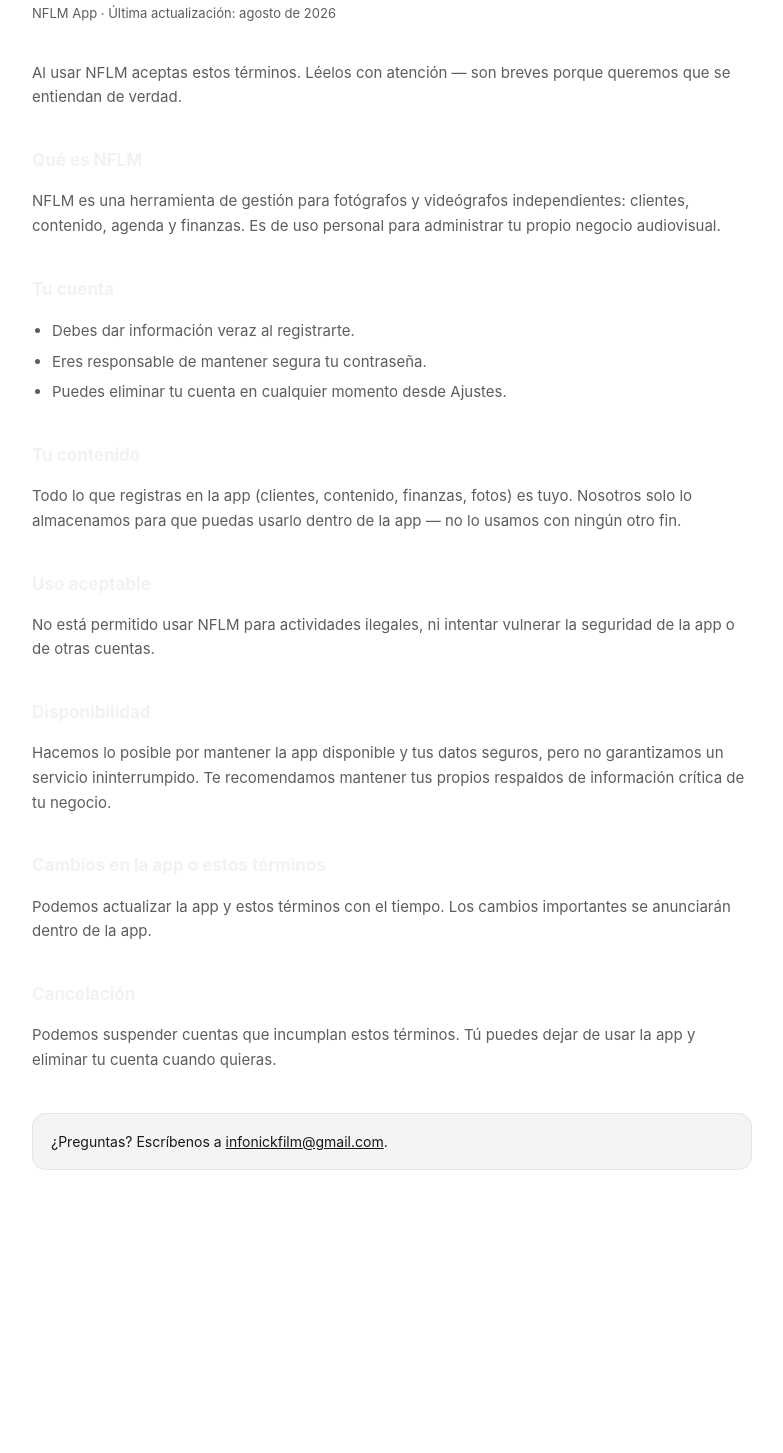
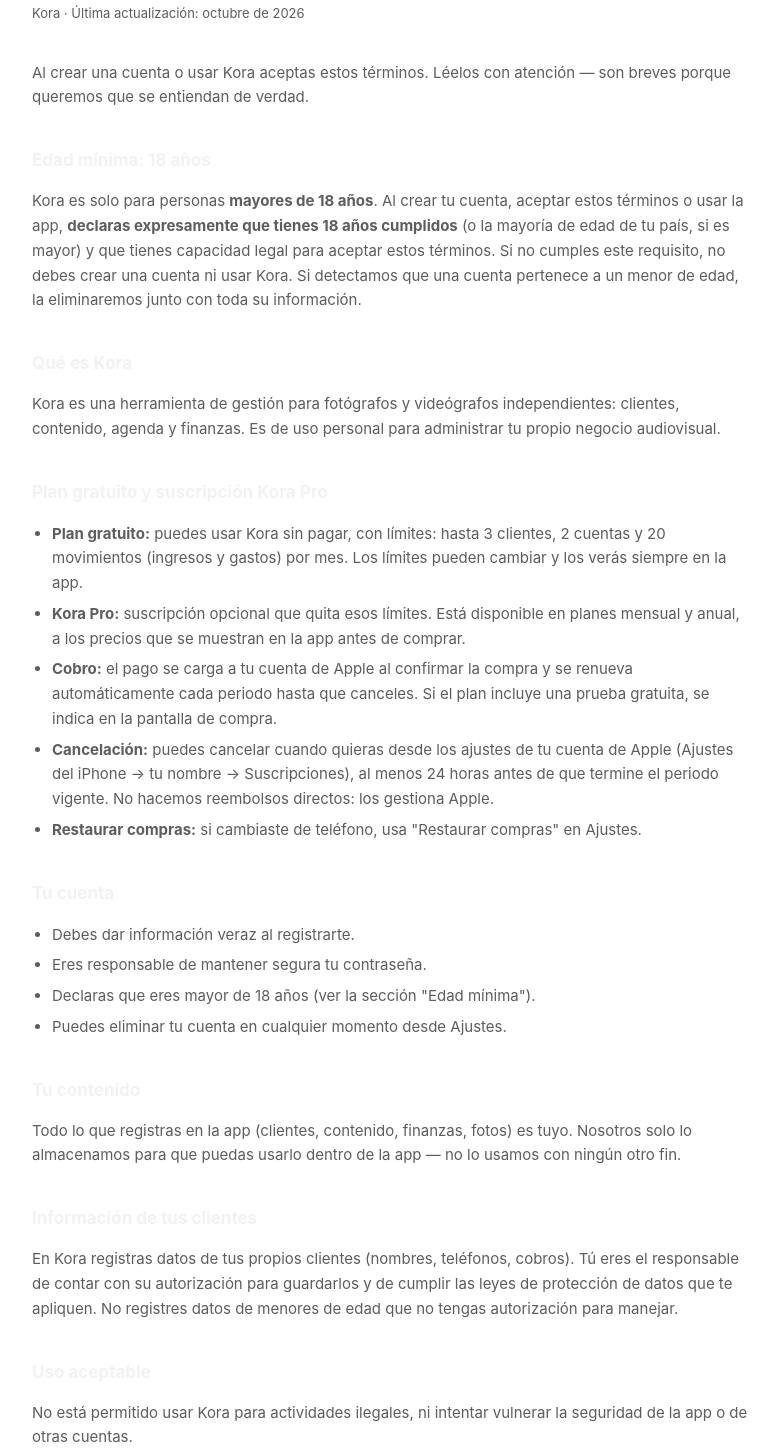
Before and after one commit to infonickfilm-arch/infonickfilm-arch.github.io, a plain HTML site: page nflm-legal/terms.html in a window 1280 px wide. Shown: the part 118-1571 px from the top of the page, without its empty margins (248-1031 px from the left). Before the commit the page ends 1368 px from the top, so only its background shows below. Drawn offline with Linux system fonts and the light colour scheme.

Commit message:
Copia de terminos y privacidad actualizada (edad 18+, suscripcion, contacto)

```diff
--- a/nflm-legal/terms.html
+++ b/nflm-legal/terms.html
@@ -3,7 +3,7 @@
 <head>
 <meta charset="utf-8" />
 <meta name="viewport" content="width=device-width, initial-scale=1" />
-<title>Términos de Servicio — NFLM App</title>
+<title>Términos de Servicio — Kora</title>
 <style>
   :root { color-scheme: dark light; }
   body {
@@ -34,22 +34,40 @@
 <body>
 <div class="wrap">
   <h1>Términos de Servicio</h1>
-  <p class="updated">NFLM App · Última actualización: agosto de 2026</p>
+  <p class="updated">Kora · Última actualización: octubre de 2026</p>
 
   <p>
-    Al usar NFLM aceptas estos términos. Léelos con atención — son breves porque queremos que se entiendan de verdad.
+    Al crear una cuenta o usar Kora aceptas estos términos. Léelos con atención — son breves porque queremos que se entiendan de verdad.
   </p>
 
-  <h2>Qué es NFLM</h2>
+  <h2>Edad mínima: 18 años</h2>
   <p>
-    NFLM es una herramienta de gestión para fotógrafos y videógrafos independientes: clientes, contenido, agenda
+    Kora es solo para personas <strong>mayores de 18 años</strong>. Al crear tu cuenta, aceptar estos términos o usar la
+    app, <strong>declaras expresamente que tienes 18 años cumplidos</strong> (o la mayoría de edad de tu país, si es mayor)
+    y que tienes capacidad legal para aceptar estos términos. Si no cumples este requisito, no debes crear una cuenta ni
+    usar Kora. Si detectamos que una cuenta pertenece a un menor de edad, la eliminaremos junto con toda su información.
+  </p>
+
+  <h2>Qué es Kora</h2>
+  <p>
+    Kora es una herramienta de gestión para fotógrafos y videógrafos independientes: clientes, contenido, agenda
     y finanzas. Es de uso personal para administrar tu propio negocio audiovisual.
   </p>
+
+  <h2>Plan gratuito y suscripción Kora Pro</h2>
+  <ul>
+    <li><strong>Plan gratuito:</strong> puedes usar Kora sin pagar, con límites: hasta 3 clientes, 2 cuentas y 20 movimientos (ingresos y gastos) por mes. Los límites pueden cambiar y los verás siempre en la app.</li>
+    <li><strong>Kora Pro:</strong> suscripción opcional que quita esos límites. Está disponible en planes mensual y anual, a los precios que se muestran en la app antes de comprar.</li>
+    <li><strong>Cobro:</strong> el pago se carga a tu cuenta de Apple al confirmar la compra y se renueva automáticamente cada periodo hasta que canceles. Si el plan incluye una prueba gratuita, se indica en la pantalla de compra.</li>
+    <li><strong>Cancelación:</strong> puedes cancelar cuando quieras desde los ajustes de tu cuenta de Apple (Ajustes del iPhone → tu nombre → Suscripciones), al menos 24 horas antes de que termine el periodo vigente. No hacemos reembolsos directos: los gestiona Apple.</li>
+    <li><strong>Restaurar compras:</strong> si cambiaste de teléfono, usa "Restaurar compras" en Ajustes.</li>
+  </ul>
 
   <h2>Tu cuenta</h2>
   <ul>
     <li>Debes dar información veraz al registrarte.</li>
     <li>Eres responsable de mantener segura tu contraseña.</li>
+    <li>Declaras que eres mayor de 18 años (ver la sección "Edad mínima").</li>
     <li>Puedes eliminar tu cuenta en cualquier momento desde Ajustes.</li>
   </ul>
 
@@ -59,8 +77,15 @@
     para que puedas usarlo dentro de la app — no lo usamos con ningún otro fin.
   </p>
 
+  <h2>Información de tus clientes</h2>
+  <p>
+    En Kora registras datos de tus propios clientes (nombres, teléfonos, cobros). Tú eres el responsable de contar con
+    su autorización para guardarlos y de cumplir las leyes de protección de datos que te apliquen. No registres datos de
+    menores de edad que no tengas autorización para manejar.
+  </p>
+
   <h2>Uso aceptable</h2>
-  <p>No está permitido usar NFLM para actividades ilegales, ni intentar vulnerar la seguridad de la app o de otras cuentas.</p>
+  <p>No está permitido usar Kora para actividades ilegales, ni intentar vulnerar la seguridad de la app o de otras cuentas.</p>
 
   <h2>Disponibilidad</h2>
   <p>
@@ -78,7 +103,7 @@
   </p>
 
   <div class="contact">
-    ¿Preguntas? Escríbenos a <a href="mailto:infonickfilm@gmail.com">infonickfilm@gmail.com</a>.
+    ¿Preguntas? Escríbenos a <a href="mailto:emergentapp90@gmail.com">emergentapp90@gmail.com</a>.
   </div>
 </div>
 </body>
```
Also changed, not shown: nflm-legal/privacy.html (+18 -6 lines).
